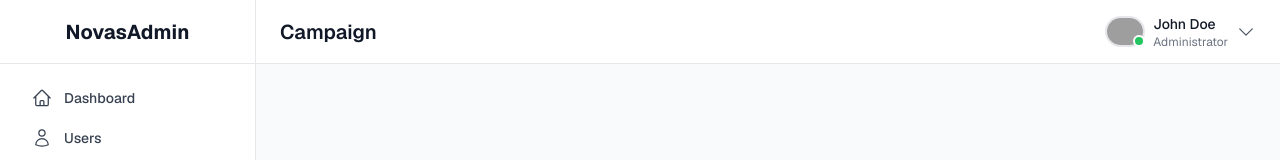
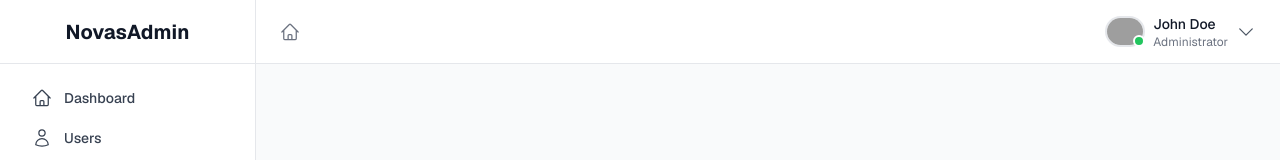
Before and after one commit to einfoengine/novasadmin, a Next.js app: page / in a window 1280 px wide. Shown: the top 160 px of the page. Built offline with nearby package versions, Linux system fonts and the light colour scheme; grey boxes are pictures that could not be loaded.

Commit message:
Added breadcrumb to the header

```diff
--- /dev/null
+++ b/src/app/components/Breadcrumb.tsx
@@ -0,0 +1,52 @@
+'use client';
+
+import { usePathname } from 'next/navigation';
+import Link from 'next/link';
+import { ChevronRightIcon, HomeIcon } from '@heroicons/react/24/outline';
+
+export default function Breadcrumb() {
+  const pathname = usePathname();
+
+  const generateBreadcrumbs = () => {
+    const paths = pathname.split('/').filter(Boolean);
+    const breadcrumbs = paths.map((path, index) => {
+      const href = `/${paths.slice(0, index + 1).join('/')}`;
+      const label = path.charAt(0).toUpperCase() + path.slice(1).replace(/-/g, ' ');
+      return { href, label };
+    });
+
+    return breadcrumbs;
+  };
+
+  const breadcrumbs = generateBreadcrumbs();
+
+  return (
+    <nav className="flex" aria-label="Breadcrumb">
+      <ol className="flex items-center space-x-2">
+        <li>
+          <Link
+            href="/dashboard"
+            className="text-gray-500 hover:text-gray-700"
+          >
+            <HomeIcon className="h-5 w-5" />
+          </Link>
+        </li>
+        {breadcrumbs.map((breadcrumb, index) => (
+          <li key={breadcrumb.href} className="flex items-center">
+            <ChevronRightIcon className="h-4 w-4 text-gray-400" />
+            <Link
+              href={breadcrumb.href}
+              className={`ml-2 text-sm font-medium ${
+                index === breadcrumbs.length - 1
+                  ? 'text-gray-900'
+                  : 'text-gray-500 hover:text-gray-700'
+              }`}
+            >
+              {breadcrumb.label}
+            </Link>
+          </li>
+        ))}
+      </ol>
+    </nav>
+  );
+}
--- a/src/app/components/Header.tsx
+++ b/src/app/components/Header.tsx
@@ -3,6 +3,7 @@
 import { useState, useEffect } from 'react'
 import Image from 'next/image'
 import { ChevronDownIcon } from '@heroicons/react/24/outline'
+import Breadcrumb from './Breadcrumb'
 
 export default function Header() {
   const [open, setOpen] = useState(false)
@@ -16,7 +17,9 @@ export default function Header() {
     return (
       <header className="bg-white border-b border-gray-200">
         <div className="flex items-center justify-between px-6 py-3 h-[63px]">
-          <h4 className="text-gray-900 text-xl font-semibold">Campaign</h4>
+          <div className="flex items-center">
+            <Breadcrumb />
+          </div>
           <div className="relative inline-block text-left">
             <div className="flex items-center gap-2">
               <div className="relative">
@@ -44,7 +47,9 @@ export default function Header() {
   return (
     <header className="bg-white border-b border-gray-200">
       <div className="flex items-center justify-between px-6 py-3 h-[63px]">
-        <h4 className="text-gray-900 text-xl font-semibold">Campaign</h4>
+        <div className="flex items-center">
+          <Breadcrumb />
+        </div>
 
         {/* User Avatar & Dropdown */}
         <div className="relative inline-block text-left">
```
